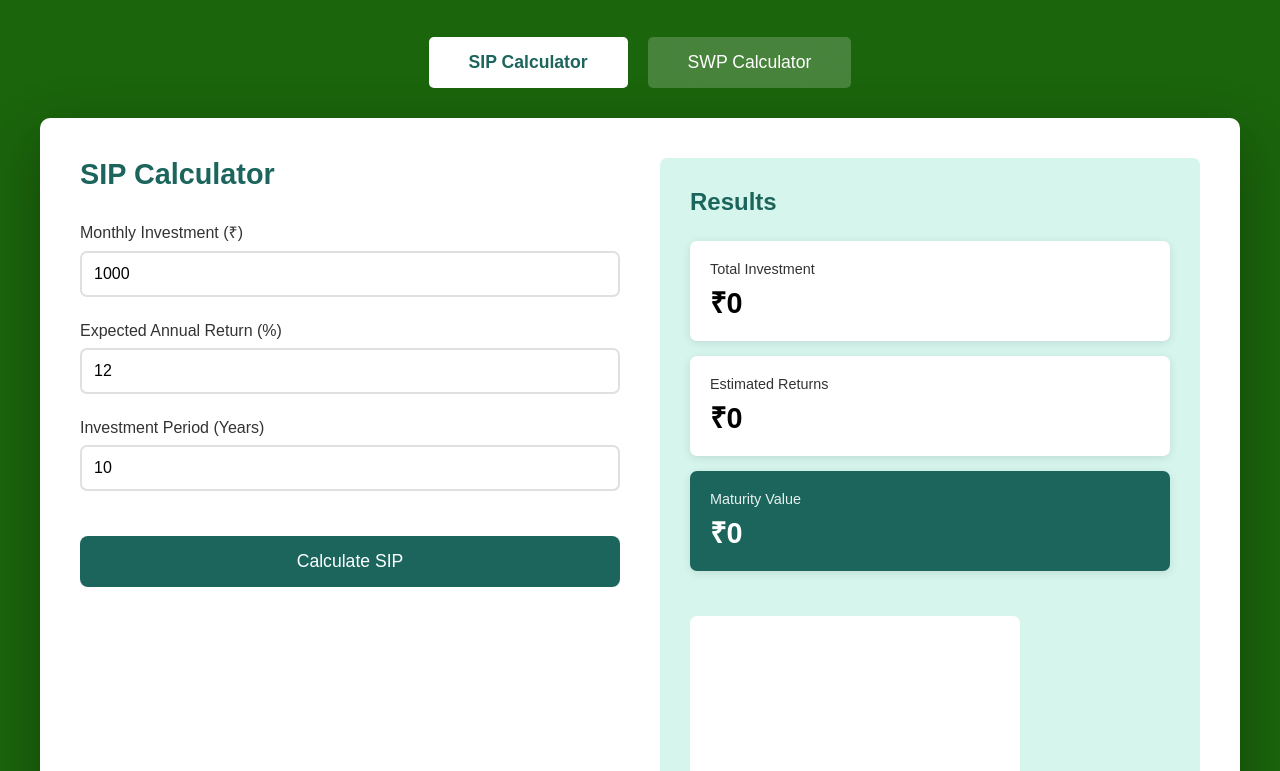
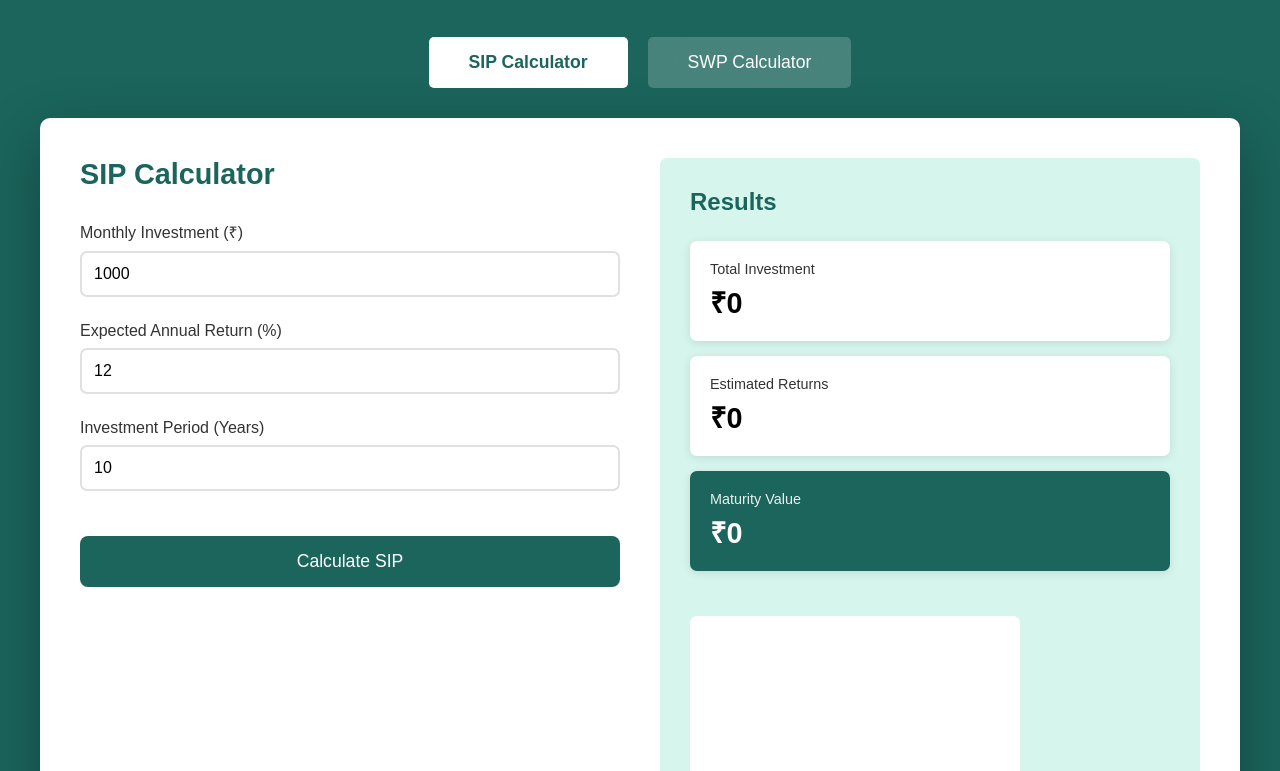
Before and after one commit to nihar-ux18/SIP_SWP_Calculator, a plain HTML site: page index.html in a window 1280 px wide. Shown: the part 99-870 px from the top of the page. Drawn offline with nearby package versions, Linux system fonts and the light colour scheme.

Commit message:
Update styles.css

```diff
--- a/styles.css
+++ b/styles.css
@@ -6,7 +6,7 @@
 
 body {
     font-family: 'Poppins', sans-serif;
-    background-color: #1b650c;
+    background-color: #1b655c;
     min-height: 100vh;
     padding: 20px;
 }
```
